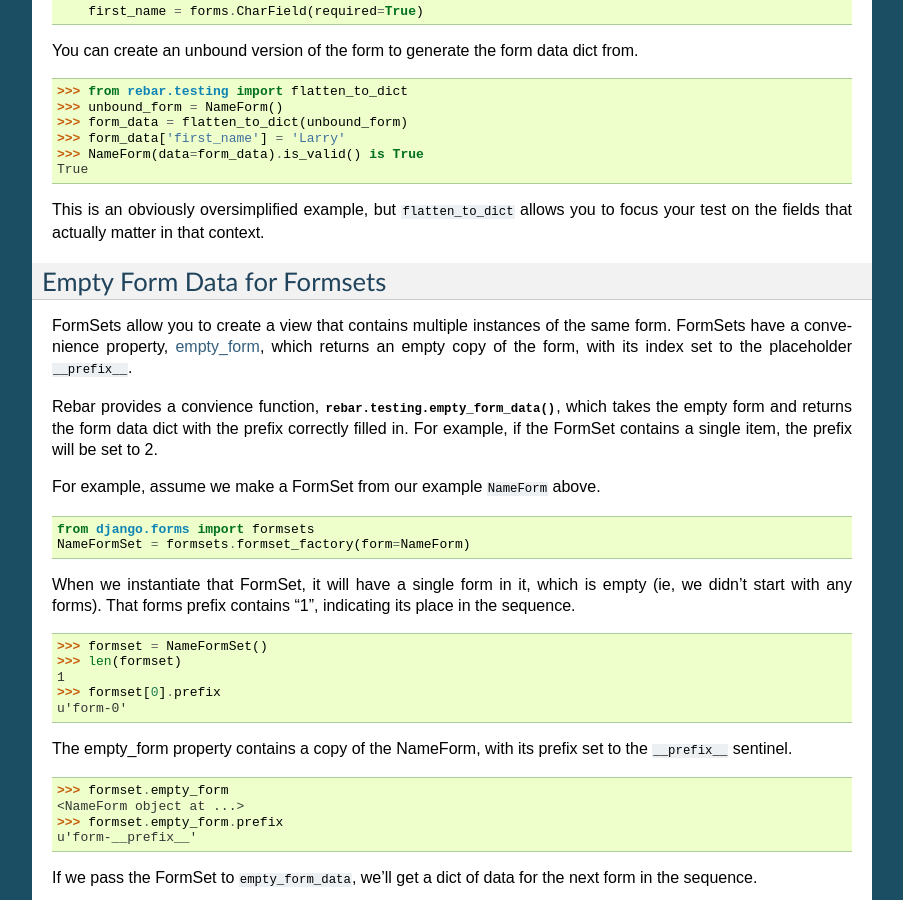
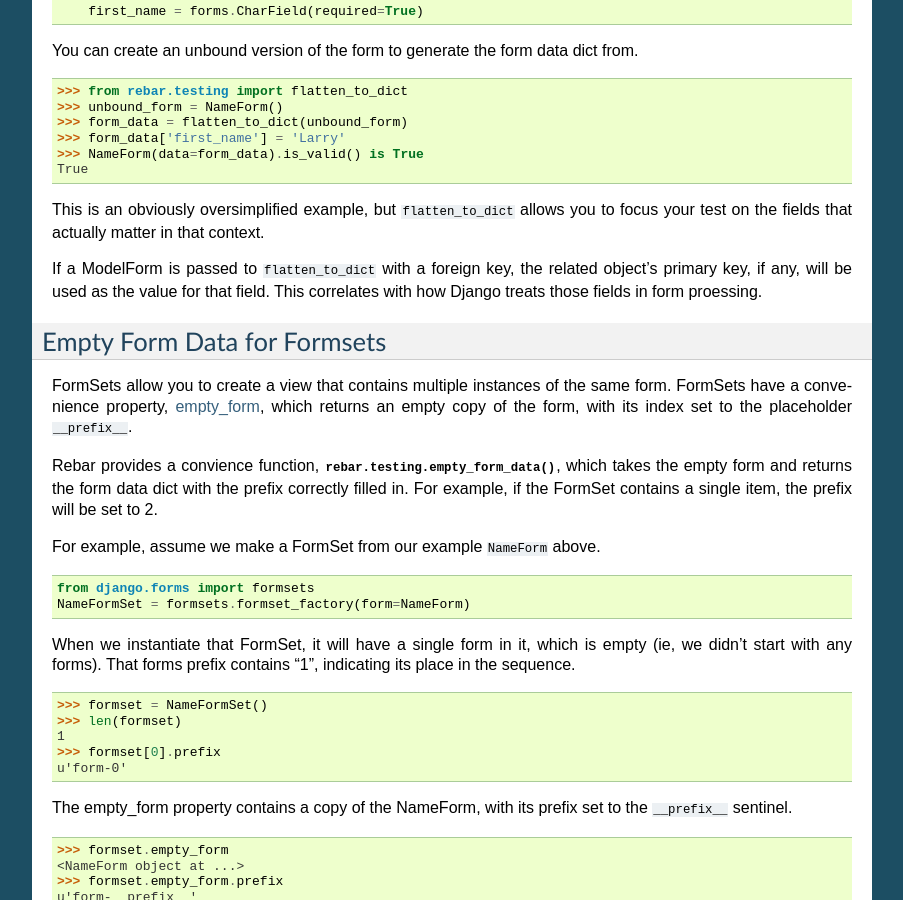
Before and after one commit to eventbrite/rebar, a Sphinx documentation site: the page built from docs/testing.rst, in a window 1280 px wide and 900 px high, scrolled down 464 px. Shown: the whole window, without its empty margins (198-1101 px from the left). Built offline with Sphinx 7.4.7, drawn with Linux system fonts in a browser that asks for light colours.

Commit message:
Documenting handling of foreign key fields by flatten_to_dict.

```diff
--- a/docs/testing.rst
+++ b/docs/testing.rst
@@ -45,6 +45,11 @@ data dict from.
 This is an obviously oversimplified example, but ``flatten_to_dict``
 allows you to focus your test on the fields that actually matter in
 that context.
+
+If a ModelForm is passed to ``flatten_to_dict`` with a foreign key,
+the related object's primary key, if any, will be used as the value
+for that field. This correlates with how Django treats those fields in
+form proessing.
 
 
 Empty Form Data for Formsets
```
